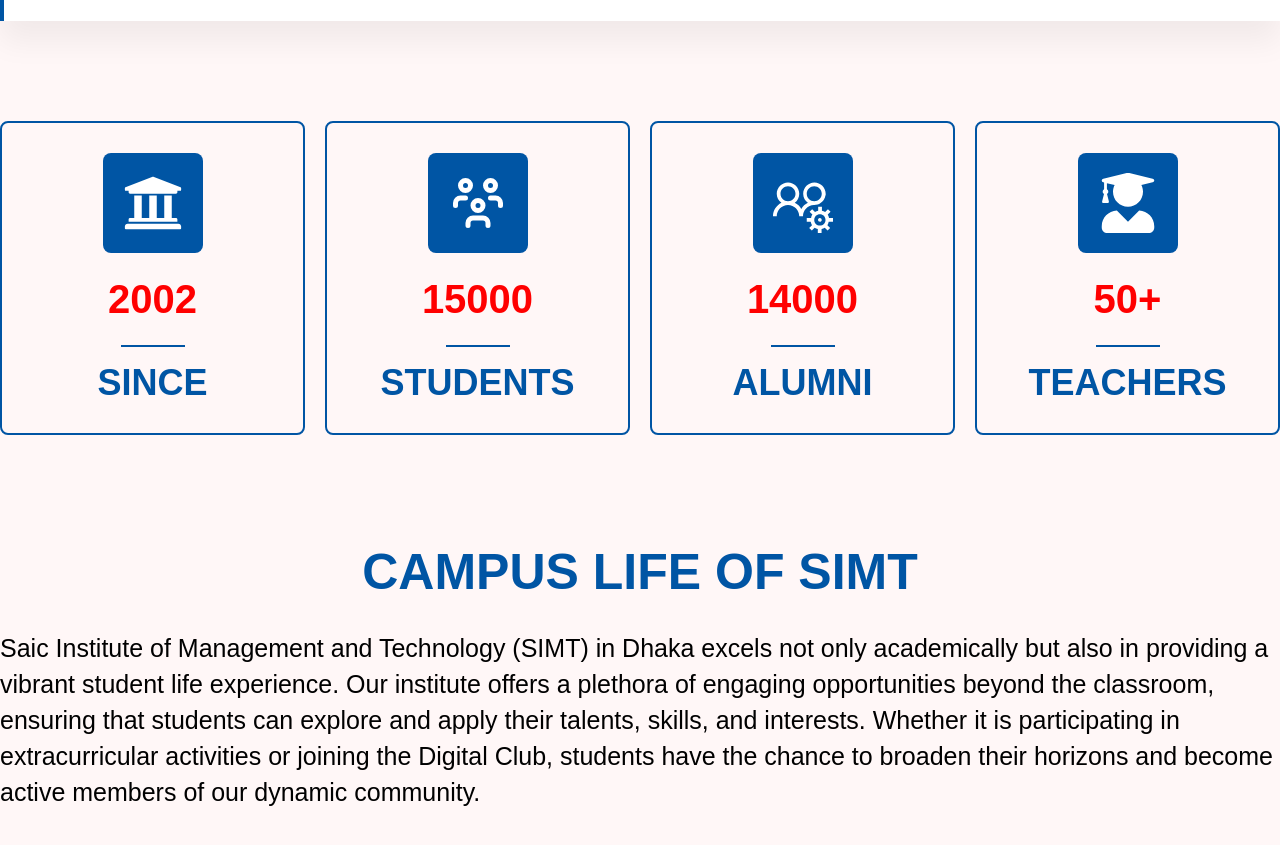
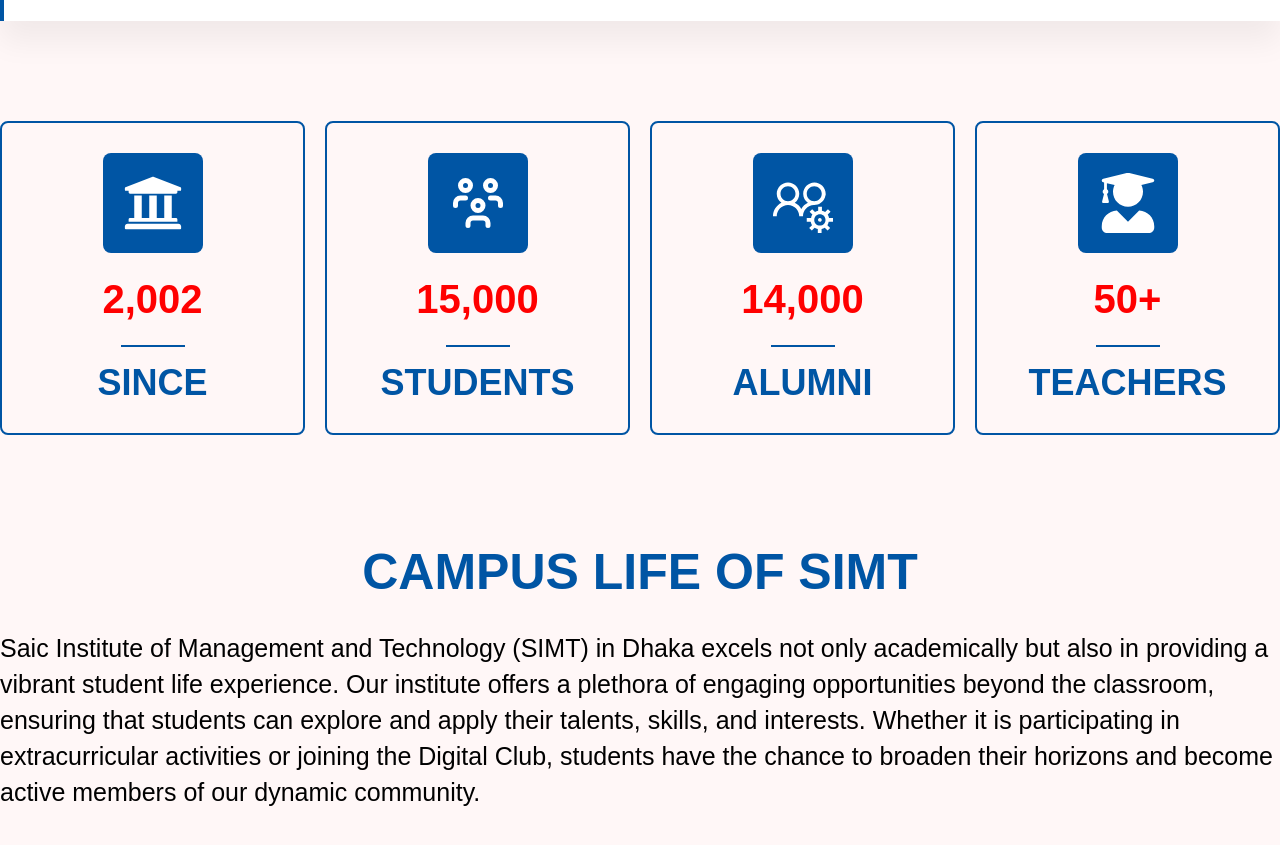
Before and after one commit to rockydey077/education-project, a Next.js app: page / in a window 1280 px wide. Shown: the part 3000-3845 px from the top of the page. Built offline with nearby package versions, Linux system fonts and the light colour scheme; grey boxes are pictures that could not be loaded; a web font is replaced by a local one.

Commit message:
counter setup complete

```diff
--- a/package.json
+++ b/package.json
@@ -15,6 +15,7 @@
     "react-dom": "^18",
     "react-fast-marquee": "^1.6.5",
     "react-icons": "^5.3.0",
+    "react-intersection-observer": "^9.13.0",
     "react-slick": "^0.30.2",
     "swiper": "^11.1.10"
   },
--- a/src/components/HomeComponents/Record.jsx
+++ b/src/components/HomeComponents/Record.jsx
@@ -1,17 +1,40 @@
+"use client";
+import { useState, useEffect } from "react";
 import { FaUniversity, FaUserGraduate } from "react-icons/fa";
 import { TbUsersGroup } from "react-icons/tb";
 import { LiaUsersCogSolid } from "react-icons/lia";
+import CountUp from "react-countup";
+import { useInView } from "react-intersection-observer";
 
 const Record = () => {
+  const [startCount, setStartCount] = useState(false);
+  const { ref, inView } = useInView({
+    threshold: 0.1,
+  });
+
+  useEffect(() => {
+    if (inView) {
+      setStartCount(false);
+      setTimeout(() => {
+        setStartCount(true);
+      }, 100);
+    }
+  }, [inView]);
+
   return (
-    <div className="max-w-[1360px] mx-auto py-[50px] grid grid-cols-1 lg:grid-cols-4 gap-5 px-2 lg:px-0">
+    <div
+      ref={ref}
+      className="max-w-[1360px] mx-auto py-[50px] grid grid-cols-1 lg:grid-cols-4 gap-5 px-2 lg:px-0"
+    >
       <div className="border-2 border-[#0055A4] rounded-lg flex flex-col items-center p-[30px] gap-4">
         <div className="bg-[#0055A4] text-white w-fit text-6xl p-5 rounded-lg">
           <FaUniversity />
         </div>
-        <h3 className="text-[#ff0000] text-[40px] font-extrabold rubik">
-          2002
-        </h3>
+        {startCount && (
+          <h1 className="text-[#ff0000] text-[40px] font-extrabold rubik">
+            <CountUp end={2002} duration={2} />
+          </h1>
+        )}
         <div className="border-b-2 w-16 border-[#0055A4]"></div>
         <h2 className="text-[#0055a4] oxanium text-4xl font-extrabold">
           SINCE
@@ -21,9 +44,11 @@
         <div className="bg-[#0055A4] text-white w-fit text-6xl p-5 rounded-lg">
           <TbUsersGroup />
         </div>
-        <h3 className="text-[#ff0000] text-[40px] font-extrabold rubik">
-          15000
-        </h3>
+        {startCount && (
+          <h1 className="text-[#ff0000] text-[40px] font-extrabold rubik">
+            <CountUp end={15000} duration={2} />
+          </h1>
+        )}
         <div className="border-b-2 w-16 border-[#0055A4]"></div>
         <h2 className="text-[#0055a4] oxanium text-4xl font-extrabold uppercase">
           Students
@@ -33,9 +58,11 @@
         <div className="bg-[#0055A4] text-white w-fit text-6xl p-5 rounded-lg">
           <LiaUsersCogSolid />
         </div>
-        <h3 className="text-[#ff0000] text-[40px] font-extrabold rubik">
-          14000
-        </h3>
+        {startCount && (
+          <h1 className="text-[#ff0000] text-[40px] font-extrabold rubik">
+            <CountUp end={14000} duration={2} />
+          </h1>
+        )}
         <div className="border-b-2 w-16 border-[#0055A4]"></div>
         <h2 className="text-[#0055a4] oxanium text-4xl font-extrabold uppercase">
           Alumni
@@ -45,7 +72,11 @@
         <div className="bg-[#0055A4] text-white w-fit text-6xl p-5 rounded-lg">
           <FaUserGraduate />
         </div>
-        <h3 className="text-[#ff0000] text-[40px] font-extrabold rubik">50+</h3>
+        {startCount && (
+          <h1 className="text-[#ff0000] text-[40px] font-extrabold rubik">
+            <CountUp end={50} duration={2} />+
+          </h1>
+        )}
         <div className="border-b-2 w-16 border-[#0055A4]"></div>
         <h2 className="text-[#0055a4] oxanium text-4xl font-extrabold uppercase">
           Teachers
```
Also changed, not shown: 1 other file (tests, documents, lock files or other folders).
